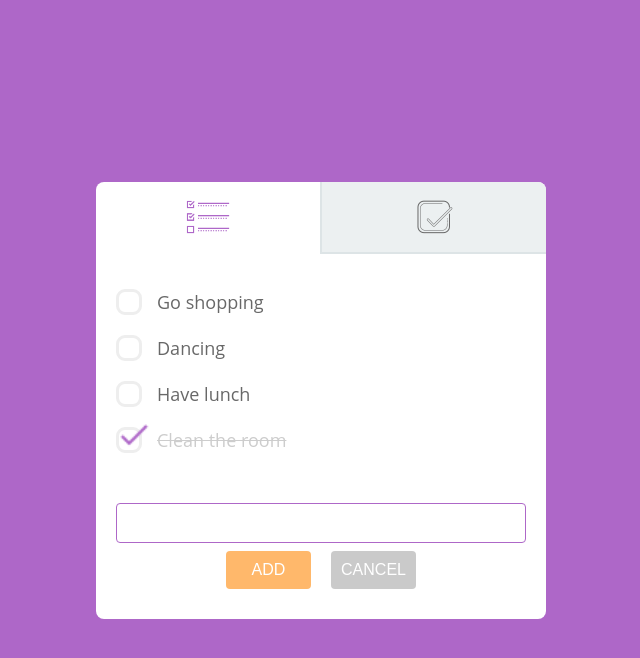
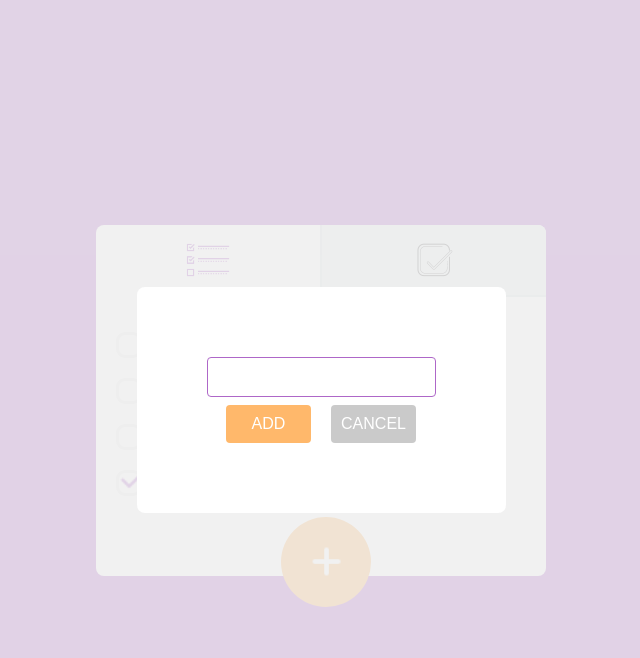
Before and after one commit to barabashlyuda77/task-manager, a React (Create React App) app: page / in a window 1280 px wide. Both pictures are taken after a click on the element 645 px from the left and 561 px from the top of the page. Shown: the top 658 px of the page, without its empty margins (319-959 px from the left). Built offline with nearby package versions, Linux system fonts and the light colour scheme.

Commit message:
Add Modal

```diff
--- /dev/null
+++ b/src/Modal/Modal.scss
@@ -0,0 +1,63 @@
+.modal-wrapper {
+    display: flex;
+    flex-direction: column;
+    justify-content: center;
+    align-items: center;
+    background-color: rgba(238, 238, 238, 0.8);
+    position: fixed;
+    bottom: 0;
+    right: 0;
+    left: 0;
+    top: 0;
+
+  .modal {
+    display: flex;
+    flex-direction: column;
+    background-color: #FFFFFF;
+    padding: 70px;
+    border-radius: 8px;
+
+    .input-field {
+      outline: none;
+      border: 1px solid #ae67c8;
+      border-radius: 4px;
+      padding: 10px;
+      font-size: 16px;
+      margin-bottom: 8px;
+    }
+
+    .buttons-wrapper {
+      display: flex;
+      justify-content: center;
+
+      .button {
+        padding: 10px;
+        font-size: 16px;
+        text-transform: uppercase;
+        color: #FFFFFF;
+        outline: none;
+        cursor: pointer;
+        border-radius: 4px;
+        border: none;
+        width: 85px;
+      }
+
+      .add {
+        background-color: #ffb86b;
+        margin-right: 20px;
+
+        &:hover {
+          background-color: #ffac52;
+        }
+      }
+
+      .cancel {
+        background-color: #cacaca;
+
+        &:hover {
+          background-color: #a3a3a3;
+        }
+      }
+    }
+  }
+}
--- /dev/null
+++ b/src/Modal/index.js
@@ -0,0 +1,19 @@
+import React from 'react';
+
+import './Modal.scss';
+
+const Modal = ({ isOpen, onClose }) => {
+  return isOpen && (
+    <div className="modal-wrapper" onClick={() => onClose(false)}>
+      <div className="modal">
+        <input className="input-field" />
+        <div className="buttons-wrapper">
+          <button type="submit" className="button add">Add</button>
+          <button type="submit" className="button cancel" onClick={() => onClose(false)}>Cancel</button>
+        </div>
+      </div>
+    </div>
+  );
+}
+
+export default Modal;
--- a/src/components/AddItem/AddItem.scss
+++ b/src/components/AddItem/AddItem.scss
@@ -6,49 +6,6 @@
   display: flex;
   flex-direction: column;
   padding: 15px 20px;
-
-  .input-field {
-    outline: none;
-    border: 1px solid #ae67c8;
-    border-radius: 4px;
-    padding: 10px;
-    font-size: 16px;
-    margin-bottom: 8px;
-  }
-
-  .buttons-wrapper {
-    display: flex;
-    justify-content: center;
-
-    .button {
-      padding: 10px;
-      font-size: 16px;
-      text-transform: uppercase;
-      color: #FFFFFF;
-      outline: none;
-      cursor: pointer;
-      border-radius: 4px;
-      border: none;
-      width: 85px;
-    }
-
-    .add {
-      background-color: #ffb86b;
-      margin-right: 20px;
-
-      &:hover {
-        background-color: #ffac52;
-      }
-    }
-
-    .cancel {
-      background-color: #cacaca;
-
-      &:hover {
-        background-color: #a3a3a3;
-      }
-    }
-  }
 
   .circle {
     display: flex;
@@ -71,5 +28,4 @@
       height: 35px;
     }
   }
-
 }
--- a/src/components/AddItem/index.js
+++ b/src/components/AddItem/index.js
@@ -1,5 +1,6 @@
 import React, { useState } from 'react';
 
+import Modal from '../../Modal';
 import './AddItem.scss';
 
 const AddItem = () => {
@@ -7,19 +8,13 @@ const AddItem = () => {
 
   return (
     <div className="add-item-wrapper">
-      {checked ? (
-        <>
-          <input className="input-field" />
-          <div className="buttons-wrapper">
-            <button type="submit" className="button add">Add</button>
-            <button type="submit" className="button cancel" onClick={() => setChecked(false)}>Cancel</button>
-          </div>
-        </>
-      ) : (
-        <div className="circle" onClick={() => setChecked(true)}>
-          <img alt="Plus" src="plus.png" className="plus-mark"/>
-        </div>
-      )}
+      <div className="circle" onClick={() => setChecked(true)}>
+        <img alt="Plus" src="plus.png" className="plus-mark"/>
+      </div>
+      <Modal
+        isOpen={checked}
+        onClose={setChecked}
+      />
     </div>
   );
 }
```
